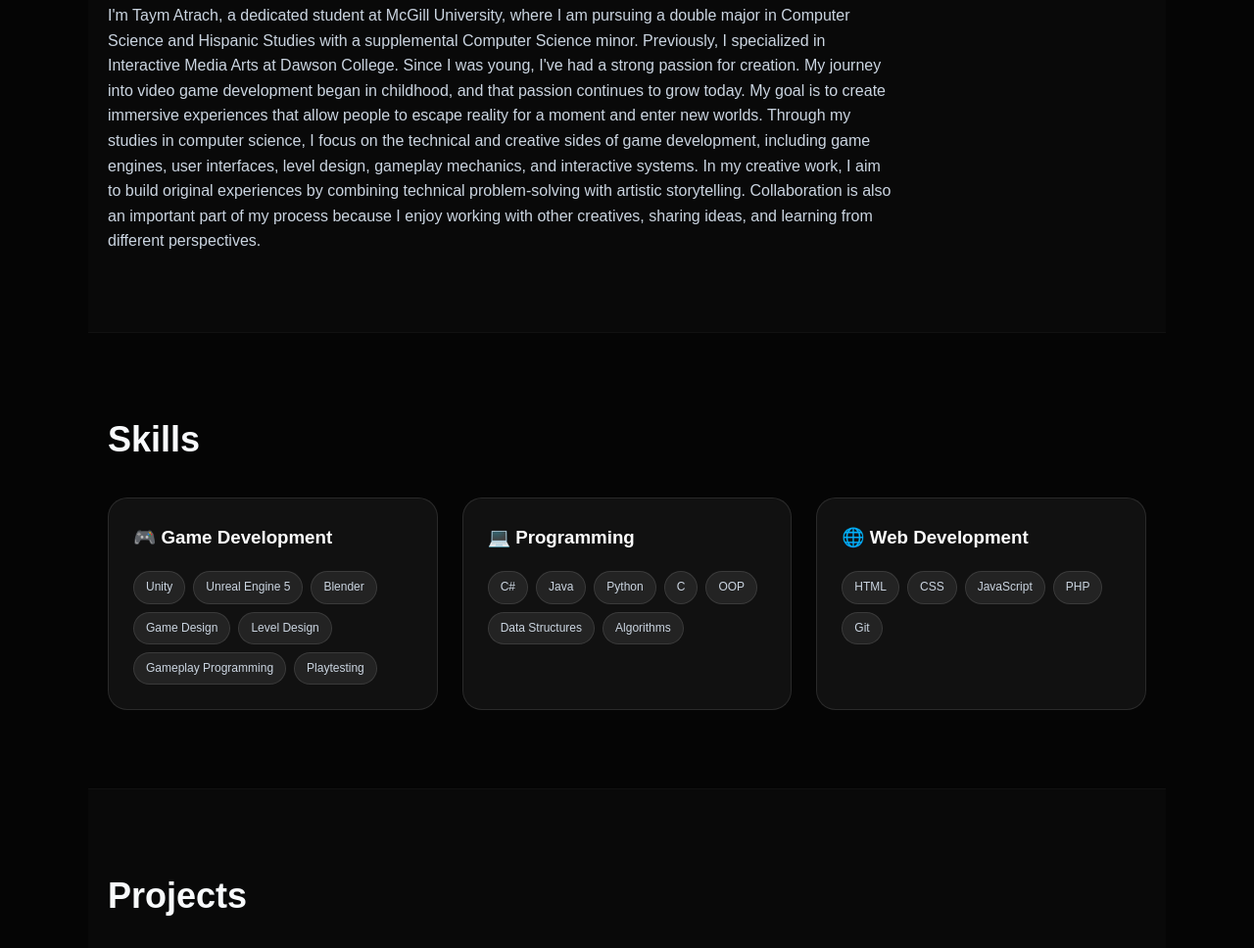
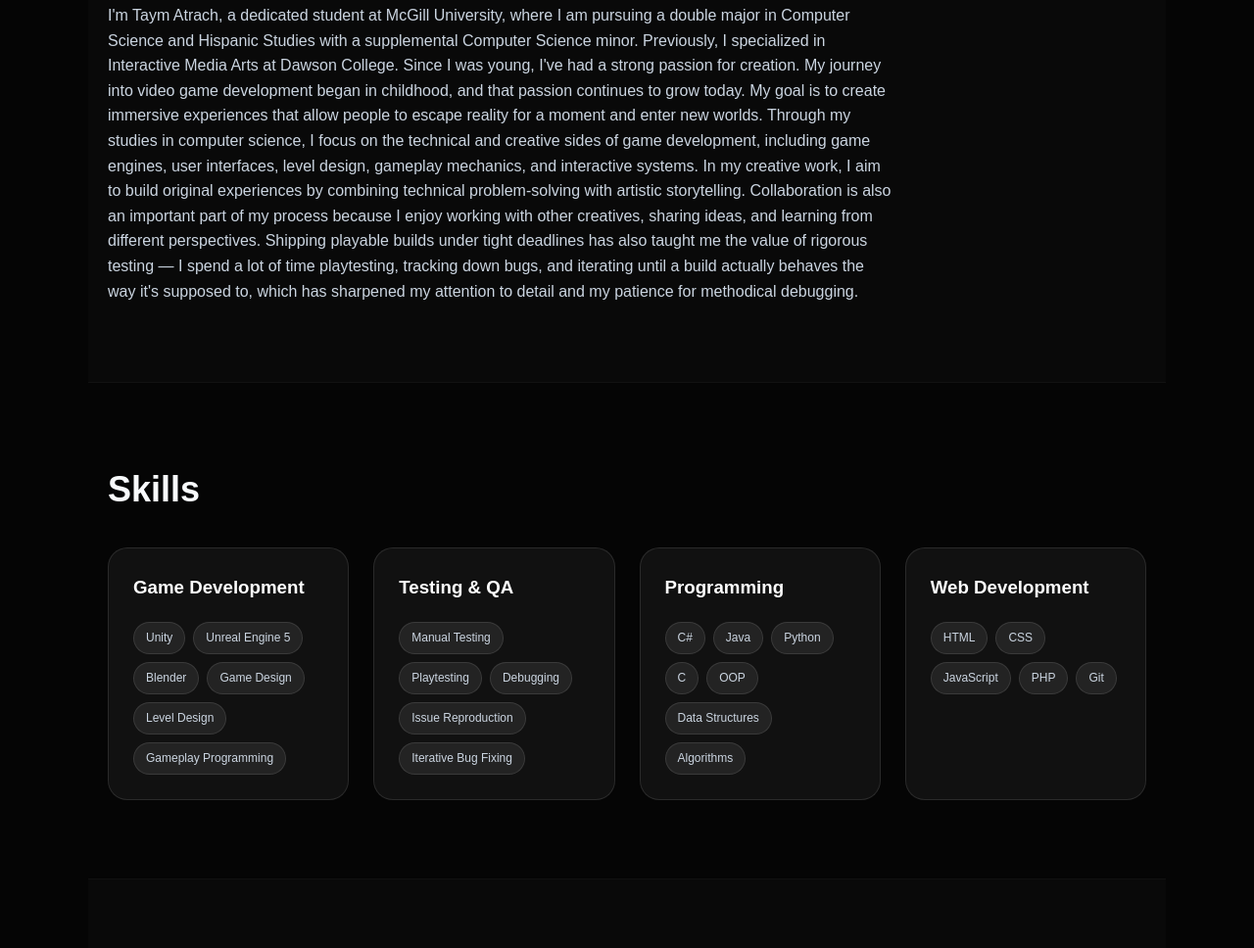
Before and after one commit to TaymAtrach/TaymAtrach.github.io, a plain HTML site: page index.html in a window 1280 px wide. Shown: the part 960-1928 px from the top of the page at 98% size. Drawn offline with Linux system fonts and the light colour scheme.

Commit message:
Modified Website

```diff
--- a/index.html
+++ b/index.html
@@ -23,7 +23,7 @@
   <main>
     <section id="home" class="hero">
       <div class="hero-text">
-        <p class="tagline">Programmer • Game Developer</p>
+        <p class="tagline">Game Developer • Designer • Programmer</p>
         <h1>Hi, I'm <span>Taym</span>.</h1>
 
         <div class="buttons">
@@ -52,6 +52,7 @@
         I'm Taym Atrach, a dedicated student at McGill University, where I am pursuing a double major in Computer Science and Hispanic Studies with a supplemental Computer Science minor. Previously, I specialized in Interactive Media Arts at Dawson College. Since I was young, I've had a strong passion for creation.
         My journey into video game development began in childhood, and that passion continues to grow today. My goal is to create immersive experiences that allow people to escape reality for a moment and enter new worlds. Through my studies in computer science, I focus on the technical and creative sides of game development, including game engines, user interfaces, level design, gameplay mechanics, and interactive systems.
         In my creative work, I aim to build original experiences by combining technical problem-solving with artistic storytelling. Collaboration is also an important part of my process because I enjoy working with other creatives, sharing ideas, and learning from different perspectives.
+        Shipping playable builds under tight deadlines has also taught me the value of rigorous testing — I spend a lot of time playtesting, tracking down bugs, and iterating until a build actually behaves the way it's supposed to, which has sharpened my attention to detail and my patience for methodical debugging.
       </p>
     </section>
 
@@ -61,7 +62,7 @@
   <div class="skills-grid">
 
     <div class="skill-card">
-      <h3>🎮 Game Development</h3>
+      <h3> Game Development</h3>
       <div class="skills-list">
         <span>Unity</span>
         <span>Unreal Engine 5</span>
@@ -69,12 +70,22 @@
         <span>Game Design</span>
         <span>Level Design</span>
         <span>Gameplay Programming</span>
-        <span>Playtesting</span>
       </div>
     </div>
 
     <div class="skill-card">
-      <h3>💻 Programming</h3>
+      <h3> Testing &amp; QA</h3>
+      <div class="skills-list">
+        <span>Manual Testing</span>
+        <span>Playtesting</span>
+        <span>Debugging</span>
+        <span>Issue Reproduction</span>
+        <span>Iterative Bug Fixing</span>
+      </div>
+    </div>
+
+    <div class="skill-card">
+      <h3> Programming</h3>
       <div class="skills-list">
         <span>C#</span>
         <span>Java</span>
@@ -87,7 +98,7 @@
     </div>
 
     <div class="skill-card">
-      <h3>🌐 Web Development</h3>
+      <h3> Web Development</h3>
       <div class="skills-list">
         <span>HTML</span>
         <span>CSS</span>
--- a/style.css
+++ b/style.css
@@ -126,7 +126,7 @@ header {
 
 .skills-grid {
   display: grid;
-  grid-template-columns: repeat(3, 1fr);
+  grid-template-columns: repeat(auto-fit, minmax(230px, 1fr));
   gap: 25px;
   margin-top: 30px;
 }
```
